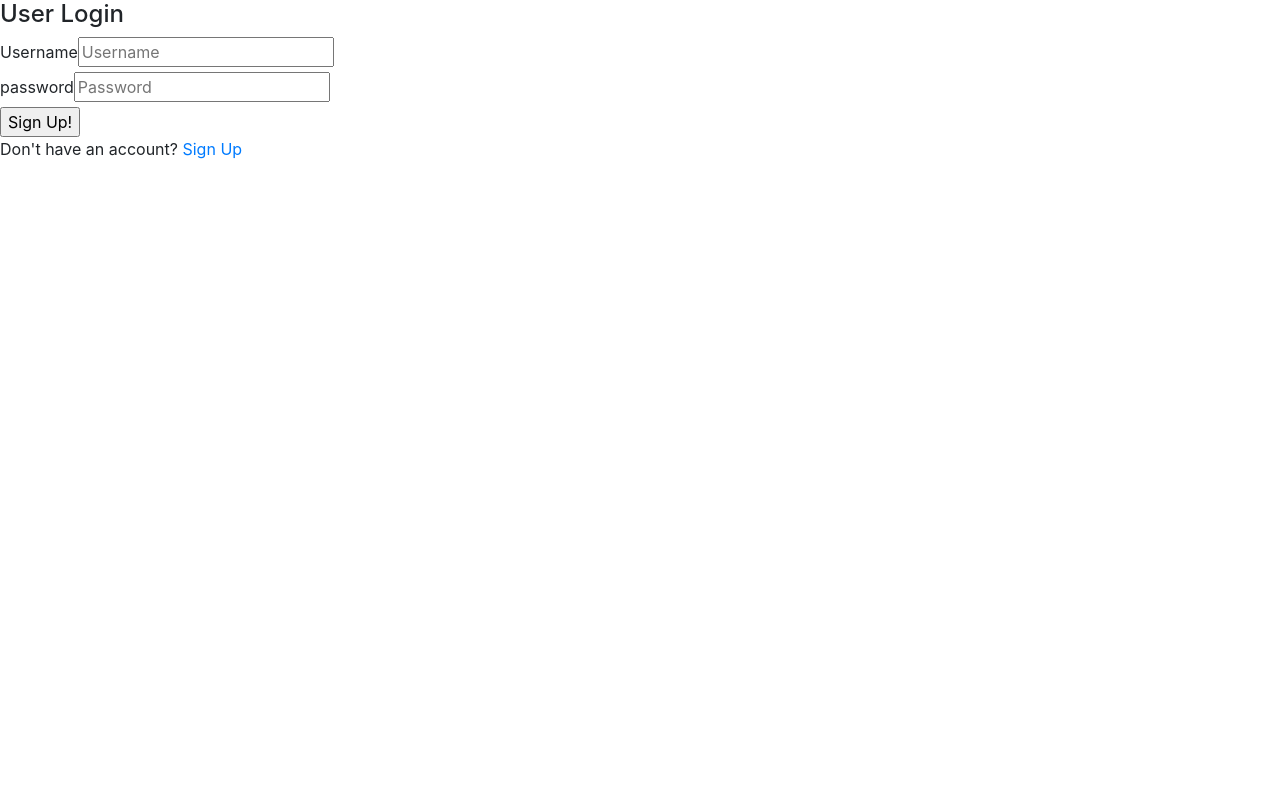
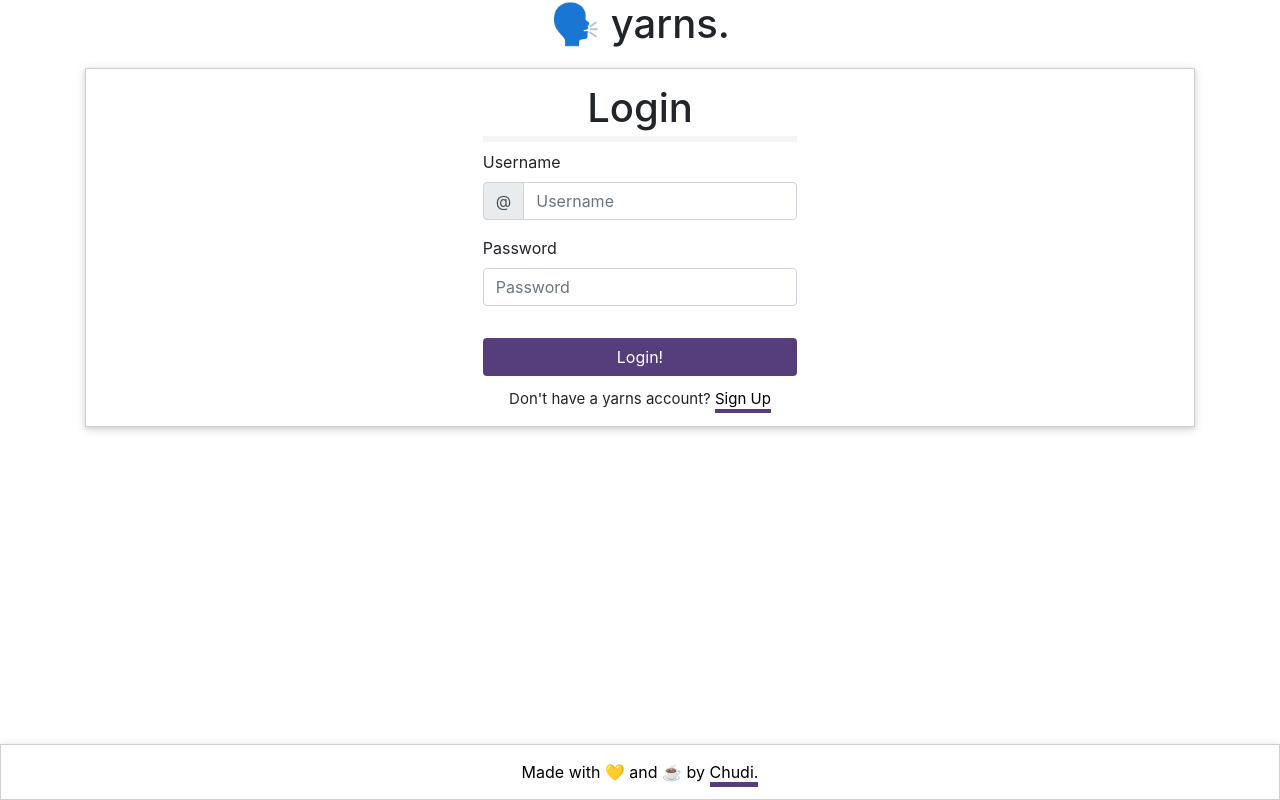
Before and after one commit to darthchudi/yarns-chat, a React (Create React App) app in the folder react-client/: page /#/login in a window 1280 px wide. Built offline with nearby package versions, Linux system fonts and the light colour scheme.

Commit message:
fix: redesign login component

```diff
--- a/react-client/src/pages/Login.js
+++ b/react-client/src/pages/Login.js
@@ -55,24 +55,59 @@ class Login extends Component{
 
 		return (
 			<div>
-				<h4 className="ui horizontal divider">
-					<i className="user plus icon"></i>
-					User Login
-				</h4>
-				<form className={`ui form signup ${this.state.loading ? 'loading' : ''}`} method="POST" action="/user/login" onSubmit={this.submit}>
-					<div className="field">
-						<label>Username</label>
-						<input type="text" name="username" placeholder="Username" onChange={this.handleChange}/>
+				<h1 className="yarn-icon display3"> <span role="img" aria-label="icon">🗣️</span> yarns.</h1>
+				<div className="container">
+					<div className="row">
+						<div className="col">
+							<div className="d-flex justify-content-center form-box p-3 mt-2">
+								<form onSubmit={this.submit}>
+									<h1 className="mx-auto display2">Login</h1>
+
+									<div className="form-row">
+										<div className="col form-group">
+											<label htmlFor="username">Username</label>
+											<div className="input-group">
+												<div className="input-group-prepend">
+													<span className="input-group-text" id="inputGroupPrepend">@</span>
+												</div>
+												<input type="text" className="form-control" placeholder="Username" id="username" aria-describedby="inputGroupPrepend" name="username" onChange={this.handleChange} required/>
+											</div>
+										</div>
+									</div>
+
+									<div className="form-row">
+										<div className="col form-group">
+											<div className="form-group">
+												<label htmlFor="username">Password</label>
+												<input type="password" className="form-control" placeholder="Password" name="password" onChange={this.handleChange}  required/>
+											</div>
+										</div>
+									</div>
+
+									<div className="form-row">
+										<div className="col">
+											<input type="submit" className="btn btn-purple w-100" value="Login!" onClick={this.submit} />
+										</div>
+									</div>
+									<small className="form-text prompt pt-2">
+										Don't have a yarns account? <span className="yarns"><Link to="/signup">Sign Up </Link></span>
+									</small>
+								</form>
+							</div>
+						</div>
 					</div>
 
+				</div>
 
-					<div className="field">
-						<label>password</label>
-						<input type="password" name="password" placeholder="Password" onChange={this.handleChange}/>
+				<div className="row">
+					<div className="col">
+						<div className="with-love pt-3 fixed-bottom">
+							<p className="align-middle">
+								Made with  <span role="img" aria-label="icon">💛 and ☕ by </span> <a href="https://github.com/darthchudi" className="github"> Chudi. </a>
+							</p>
+						</div>
 					</div>
-					<input type="submit" name="submit" value="Sign Up!" className="ui button big teal" onClick={this.submit}/>
-					<p>Don't have an account? <Link to="/signup">Sign Up </Link> </p>
-				</form>
+				</div>
 			</div>
 		)
 	}
--- a/react-client/src/pages/SignUp.js
+++ b/react-client/src/pages/SignUp.js
@@ -61,7 +61,7 @@ class SignUp extends Component{
 
 		return (
 			<div>
-				<h1 className="yarn-icon display3">🗣️ yarns.</h1>
+				<h1 className="yarn-icon display3"> <span role="img" aria-label="icon">🗣️</span> yarns.</h1>
 				<div className="container">
 					<div className="row">
 						<div className="col">
@@ -71,19 +71,19 @@ class SignUp extends Component{
 
 									<div className="form-row pt-3" id="names">
 										<div className="col col-sm-6 form-group">
-											<label for="firstname">First Name</label>
+											<label htmlFor="firstname">First Name</label>
 											<input type="text" className="form-control" placeholder="First Name" id="firstname" required name="firstname" onChange={this.handleChange}/>
 										</div>
 
 										<div className="col col-sm-6 form-group">
-											<label for="lastname">Last Name</label>
+											<label htmlFor="lastname">Last Name</label>
 											<input type="text" className="form-control" placeholder="Last Name" id="lastname" required name="lastname" onChange={this.handleChange}/>
 										</div>
 									</div>
 
 									<div className="form-row">
 										<div className="col form-group">
-											<label for="username">Username</label>
+											<label htmlFor="username">Username</label>
 											<div className="input-group">
 												<div className="input-group-prepend">
 													<span className="input-group-text" id="inputGroupPrepend">@</span>
@@ -96,7 +96,7 @@ class SignUp extends Component{
 									<div className="form-row">
 										<div className="col form-group">
 											<div className="form-group">
-												<label for="username">Password</label>
+												<label htmlFor="username">Password</label>
 												<input type="password" className="form-control" placeholder="Password" required name="password" onChange={this.handleChange} />
 												<small className="form-text">
 													Your password may be 4-20 characters long
@@ -124,7 +124,7 @@ class SignUp extends Component{
 					<div className="col">
 						<div className="with-love pt-3 fixed-bottom">
 							<p className="align-middle">
-								Made with 💛 and ☕ by  <a href="https://github.com/darthchudi" className="github"> Chudi. </a>
+								Made with  <span role="img" aria-label="icon">💛 and ☕ by </span> <a href="https://github.com/darthchudi" className="github"> Chudi. </a>
 							</p>
 						</div>
 					</div>
--- a/react-client/src/styles/yarns.css
+++ b/react-client/src/styles/yarns.css
@@ -3,7 +3,6 @@ body{
 	overflow-x: hidden;
 	padding-bottom: 120px;
 }
-
 
 .btn-purple{
 	background-color: #563d7c;
```
